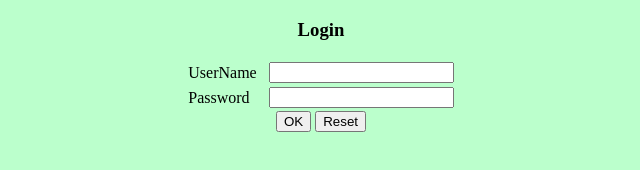
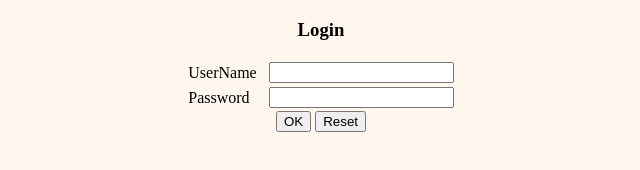
Before and after one commit to quynhhuong29/CNWeb_BT01, a plain HTML site: page form1.htm in a window 1280 px wide. Shown: the whole page, without its empty margins (319-959 px from the left). Drawn offline with Linux system fonts and the light colour scheme.

Commit message:
done background-color

```diff
--- a/form1.htm
+++ b/form1.htm
@@ -6,7 +6,7 @@
     <meta name="viewport" content="width=device-width, initial-scale=1.0">
     <title>Document</title>
 </head>
-<body bgcolor="#bbffcc">
+<body bgcolor="#fff7ee">
     <form name="form1">
         <h3><center>Login</center></h3>
         <div><center>
```
Also changed, not shown: form2.htm (+1 -1 lines).
